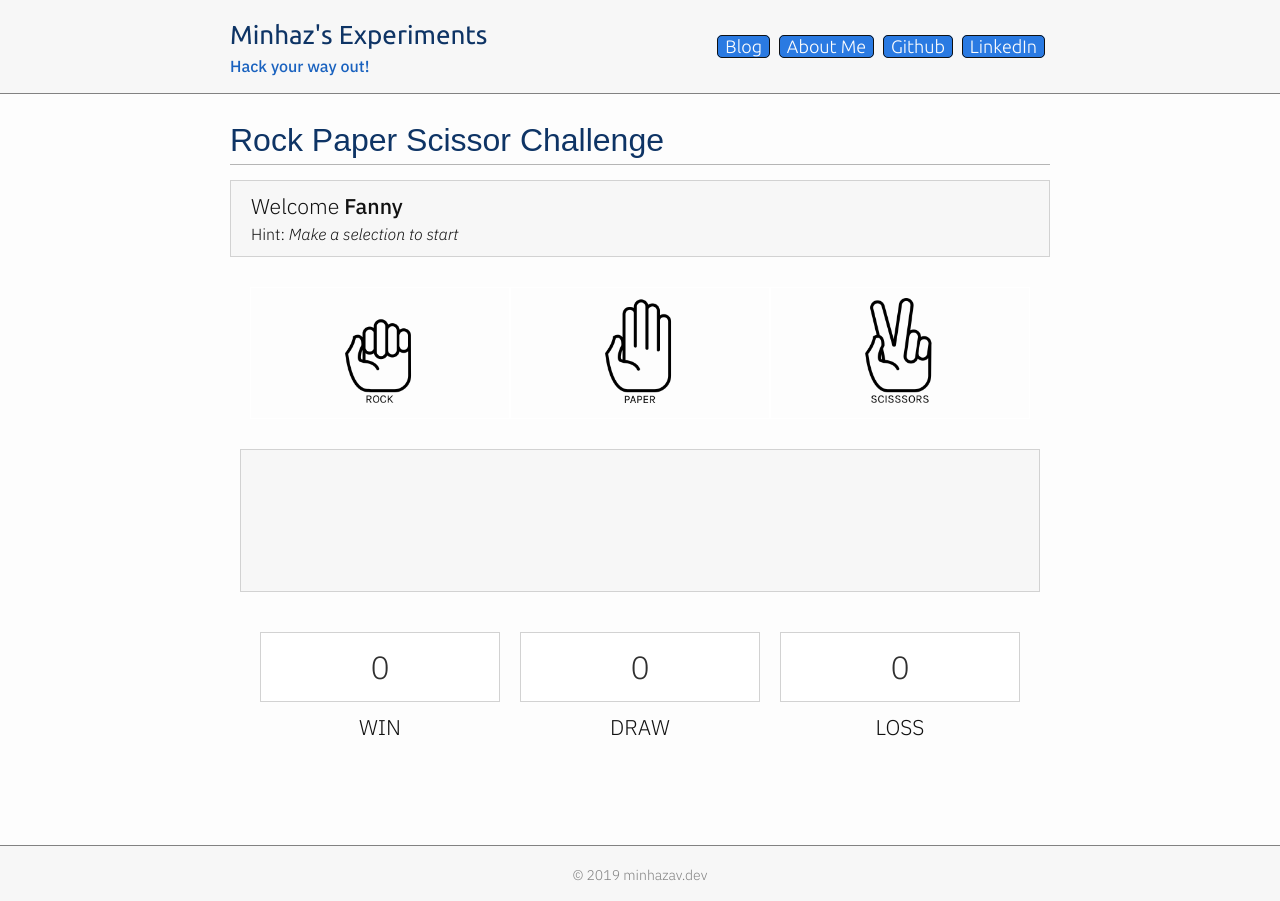
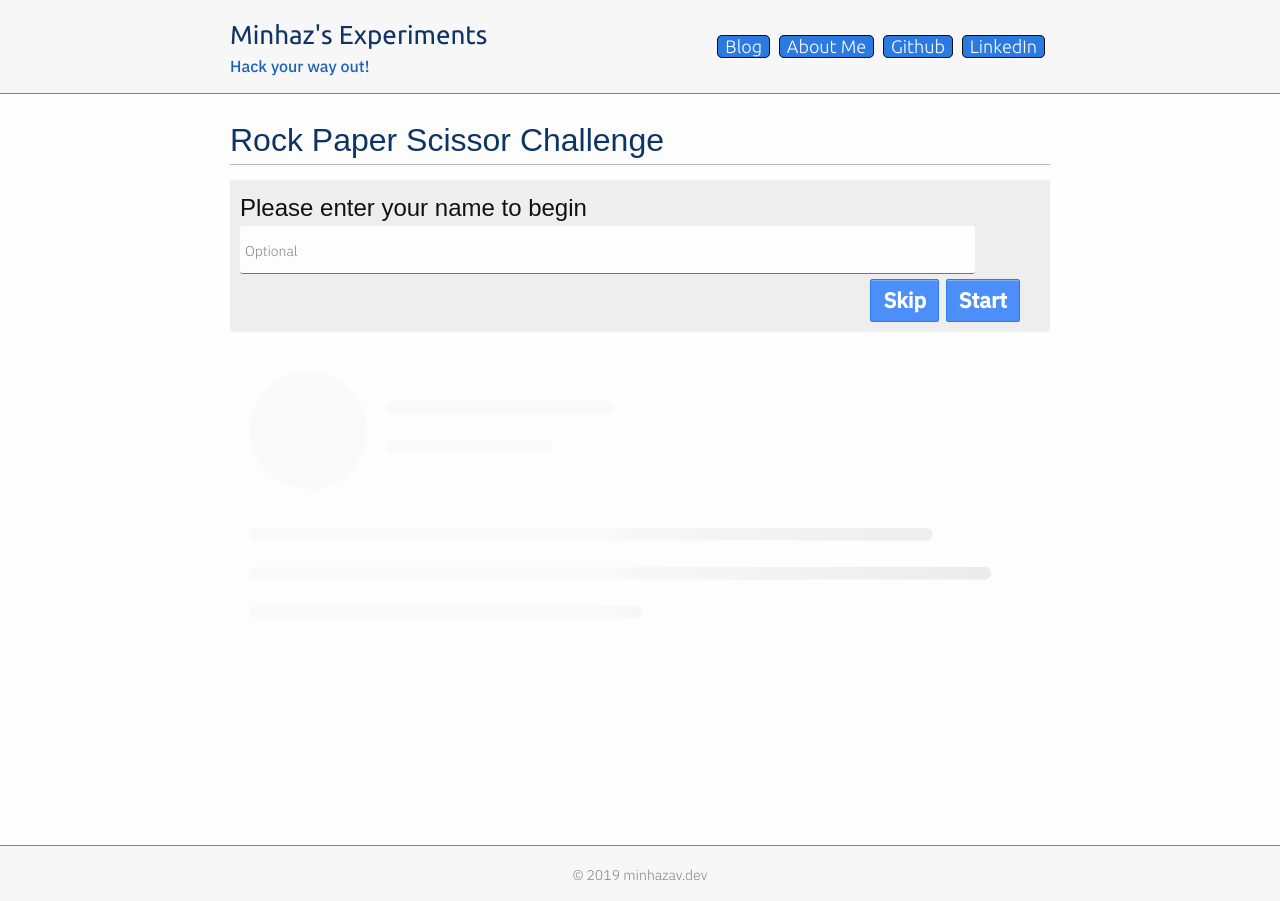
Before and after one commit to mebjas/mebjas.github.io, a Jekyll site: the page built from research/rock-paper-scissor/index.md, in a window 1280 px wide. Built offline with Jekyll 4.4.1, drawn with Linux system fonts in a browser that asks for light colours; nearby versions of some CDN libraries; part of the change alters nothing that is shown.

```diff
--- a/_layouts/research/rockpaperscissor/layout.html
+++ b/_layouts/research/rockpaperscissor/layout.html
@@ -6,8 +6,7 @@ layout: default_research
 <script src="/assets/research/rockpaperscissor/rps.js"></script>
 <div class="rps-container">
     <h1>Rock Paper Scissor Challenge</h1>
-    <!-- TODO(mebjas): Connect this flow with JS-->
-    <div id="initial_banner" style="display: none;">
+    <div id="initial_banner">
         <div class="header">Please enter your name to begin</div>
         <div style="margin-bottom: 5px;">
             <input type="text" maxlength="20" id="input_name" placeholder="Optional">
@@ -20,9 +19,9 @@ layout: default_research
 </div>
 <div class="rps-game">
     <div class="placeholder">
-    <!-- TODO(mebjas): Connect this flow with JS-->
+    <svg viewBox="0 0 400 130" version="1.1" preserveAspectRatio="xMidYMid meet"><rect clip-path="url(#y48wxawanz)" x="0" y="0" width="400" height="130" style="fill: url(&quot;#ggubua95pkp&quot;);"></rect><defs><clipPath id="y48wxawanz"><rect x="70" y="15" rx="4" ry="4" width="117" height="6.4"></rect><rect x="70" y="35" rx="3" ry="3" width="85" height="6.4"></rect><rect x="0" y="80" rx="3" ry="3" width="350" height="6.4"></rect><rect x="0" y="100" rx="3" ry="3" width="380" height="6.4"></rect><rect x="0" y="120" rx="3" ry="3" width="201" height="6.4"></rect><circle cx="30" cy="30" r="30"></circle></clipPath><linearGradient id="ggubua95pkp"><stop offset="0.44482" stop-color="#f9f9f9" stop-opacity="1"><animate attributeName="offset" values="-2; 1" dur="2s" repeatCount="indefinite"></animate></stop><stop offset="0.94482" stop-color="#ecebeb" stop-opacity="1"><animate attributeName="offset" values="-1.5; 1.5" dur="2s" repeatCount="indefinite"></animate></stop><stop offset="1.44482" stop-color="#f9f9f9" stop-opacity="1"><animate attributeName="offset" values="-1; 2" dur="2s" repeatCount="indefinite"></animate></stop></linearGradient></defs></svg>
     </div>
-    <div class="game">
+    <div class="game" style="display: none;">
         <div class="header">
             <div>Welcome <span class="label_player_name">Fanny</span></div>
             <div class="subtitle">
--- a/assets/research/rockpaperscissor/main.css
+++ b/assets/research/rockpaperscissor/main.css
@@ -9,8 +9,11 @@ div#initial_banner {
     display: block;
     margin-bottom: 5px;
 }
+.placeholder {
+    margin: 40px 20px;
+}
 
-input 				{
+input {
   font-size:18px;
   padding:10px 10px 10px 5px;
   display:block;
@@ -20,7 +23,7 @@ input 				{
 }
 input:focus{ outline:none; }
 /* active state */
-input:focus ~ label, input:valid ~ label 		{
+input:focus ~ label, input:valid ~ label {
   top:-20px;
   font-size:14px;
   color:#5264AE;
@@ -38,16 +41,17 @@ input:focus ~ .highlight {
 /* ANIMATIONS ================ */
 @-webkit-keyframes inputHighlighter {
 	from { background:#5264AE; }
-  to 	{ width:0; background:transparent; }
+    to { width:0; background:transparent; }
 }
 @-moz-keyframes inputHighlighter {
 	from { background:#5264AE; }
-  to 	{ width:0; background:transparent; }
+    to { width:0; background:transparent; }
 }
 @keyframes inputHighlighter {
 	from { background:#5264AE; }
-  to 	{ width:0; background:transparent; }
+    to { width:0; background:transparent; }
 }
+
 /* Normal white Button as seen on Google.com*/
 button {
     color: #444444;
--- a/assets/research/rockpaperscissor/rps.js
+++ b/assets/research/rockpaperscissor/rps.js
@@ -52,6 +52,7 @@ var SCISSOR_AGENT = createImage("/assets/research/rockpaperscissor/scissors.png"
 
 // User model observable.
 function UserModelObservable() {
+    var _observers = [];
     var _name = "Fanny";
 
     Object.defineProperties(this, {
@@ -63,8 +64,58 @@ function UserModelObservable() {
     });
 
     this.setName = function(name) {
+        if (name != undefined && name.trim() != "") {
             _name = name;
+        }
+
+        _observers.forEach(function(observerCallback) {
+            observerCallback(_name);
+        });
     };
+
+    this.addObserver = function(observerCallback) {
+        _observers.push(observerCallback);
+    };
+}
+
+// User name View
+function UserNameView(userModelObservable) {
+    userModelObservable.addObserver(function(name) {
+        $(".label_player_name").html(name);
+    });
+}
+
+// InitialName controller
+function InitialNameController(
+    userModelObservable,
+    initalNameModelObservable,
+    dataGateway) {
+    this.setName = function(name) {
+        userModelObservable.setName(name);
+        initalNameModelObservable.setEnabled(false);
+        dataGateway.startConnection();
+    }
+}
+
+// InitialName View
+function InitialNameView(initalNameModelObservable, initialNameController) {
+
+    initalNameModelObservable.addObserver(function(isEnabled) {
+        if (!isEnabled) {
+            $(".placeholder").hide();
+            $("#initial_banner").hide();
+            $(".game").show();
+        }
+    });
+
+    $("#input_skip").on('click', function() {
+        initialNameController.setName(undefined);
+    });
+
+    $("#input_start").on('click', function() {
+        var possibleVal = $("#input_name").val();
+        initialNameController.setName(possibleVal);
+    });
 }
 
 // Hint message model observable.
@@ -254,17 +305,19 @@ function Agent(
 function DataGateway(hintModelObservable, userModelObservable) {
     var _hintModel = hintModelObservable;
     var _verbose = true;
+    var _connected = false;
 
+    this.startConnection = function() {
         const connectionParam = {
             sessionId: generateUid(20),
             username: userModelObservable.Name
         };
 
-    const client = io(SIO_SERVER, {
+        const client = io("ws://127.0.0.1:3000", {
             query: connectionParam
         });
+
         _hintModel.setMessage("Connecting to server ...", 2000);
-
         client.on('connect', function() {
             if (_verbose) {
                 console.log("Connected to server");
@@ -281,8 +334,13 @@ function DataGateway(hintModelObservable, userModelObservable) {
 
             _hintModel.setMessage("Disconnected from server", 2000);
         });
+        _connected = true;
+    };
 
     this.onNewSelection = function(selection) {
+        if (!_connected) {
+            return;
+        }
         client.emit("rps_selection", {selection: selection});
     };
 }
@@ -421,10 +479,20 @@ function ScoreBoxView(scoreModelObservable, resultModelObservable) {
 $(document).ready(function() {
     // User model
     var userModel = new UserModelObservable();
+    var userNameView = new UserNameView(userModel);
 
     // hint model & view
     var hintModel = new HintModelObservable();
     var hintBoxView = new HintBoxView(hintModel);
+
+    // Data gateway
+    var dataGateway = new DataGateway(hintModel, userModel);
+
+    // InitialName model, view and controller.
+    var initialNameModel = new EnabledObservable(/* defaultValue= */ true);
+    var initalNameController = new InitialNameController(
+        userModel, initialNameModel, dataGateway);
+    var initialNameView = new InitialNameView(initialNameModel, initalNameController);
 
     // Selection model, view & controller.
     var selectionModel = new SelectionModelObservable();
@@ -442,9 +510,6 @@ $(document).ready(function() {
     var scoreModel = new ScoreModelObservable();
     var scoreBoxView = new ScoreBoxView(scoreModel, resultModel);
 
-    // Data gateway
-    var dataGateway = new DataGateway(hintModel, userModel);
-
     // The glorified agent.
     var agent = new Agent(
         selectionModel,
```
Lines whose indentation alone changed are shown as unchanged.
